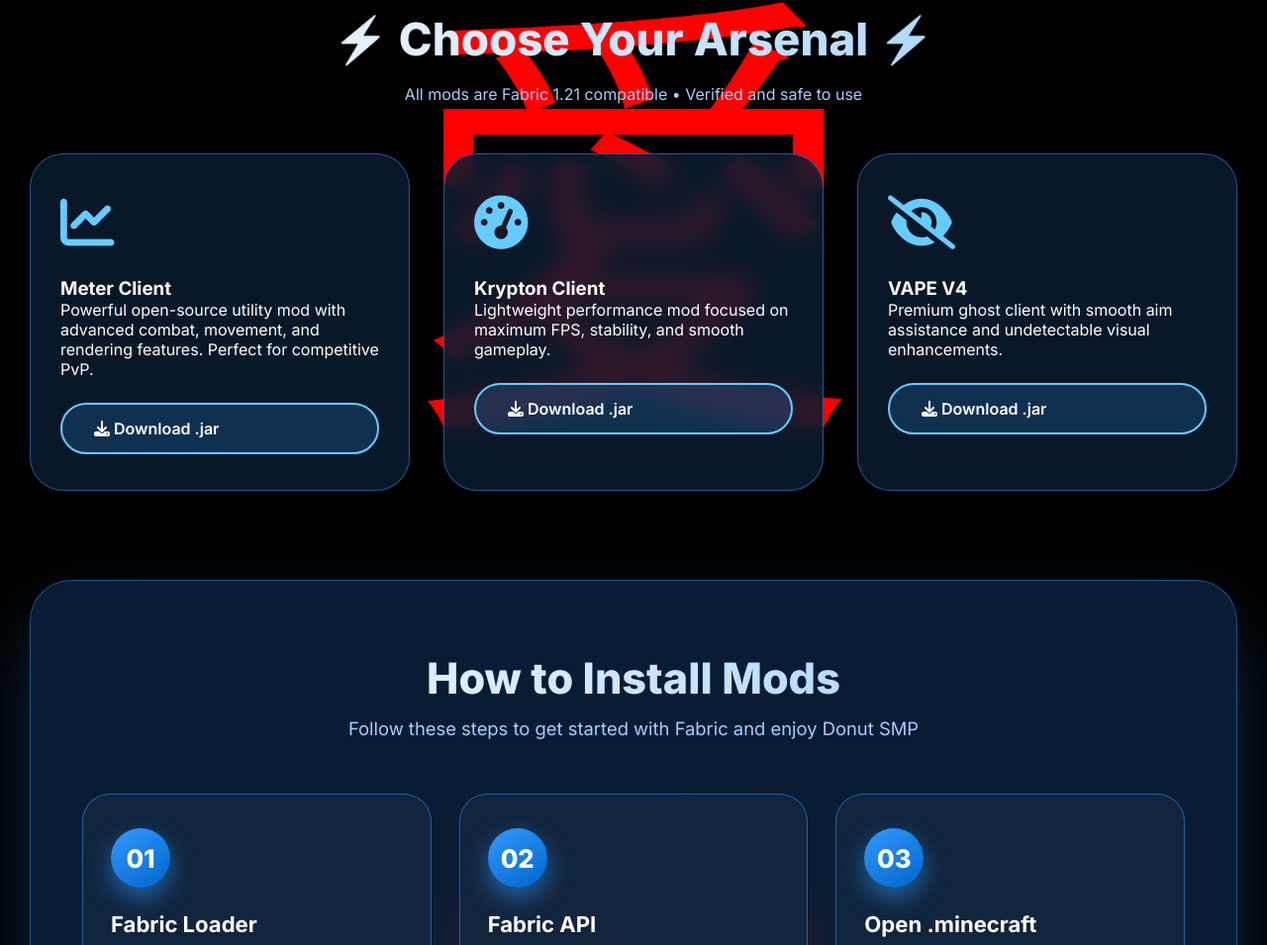
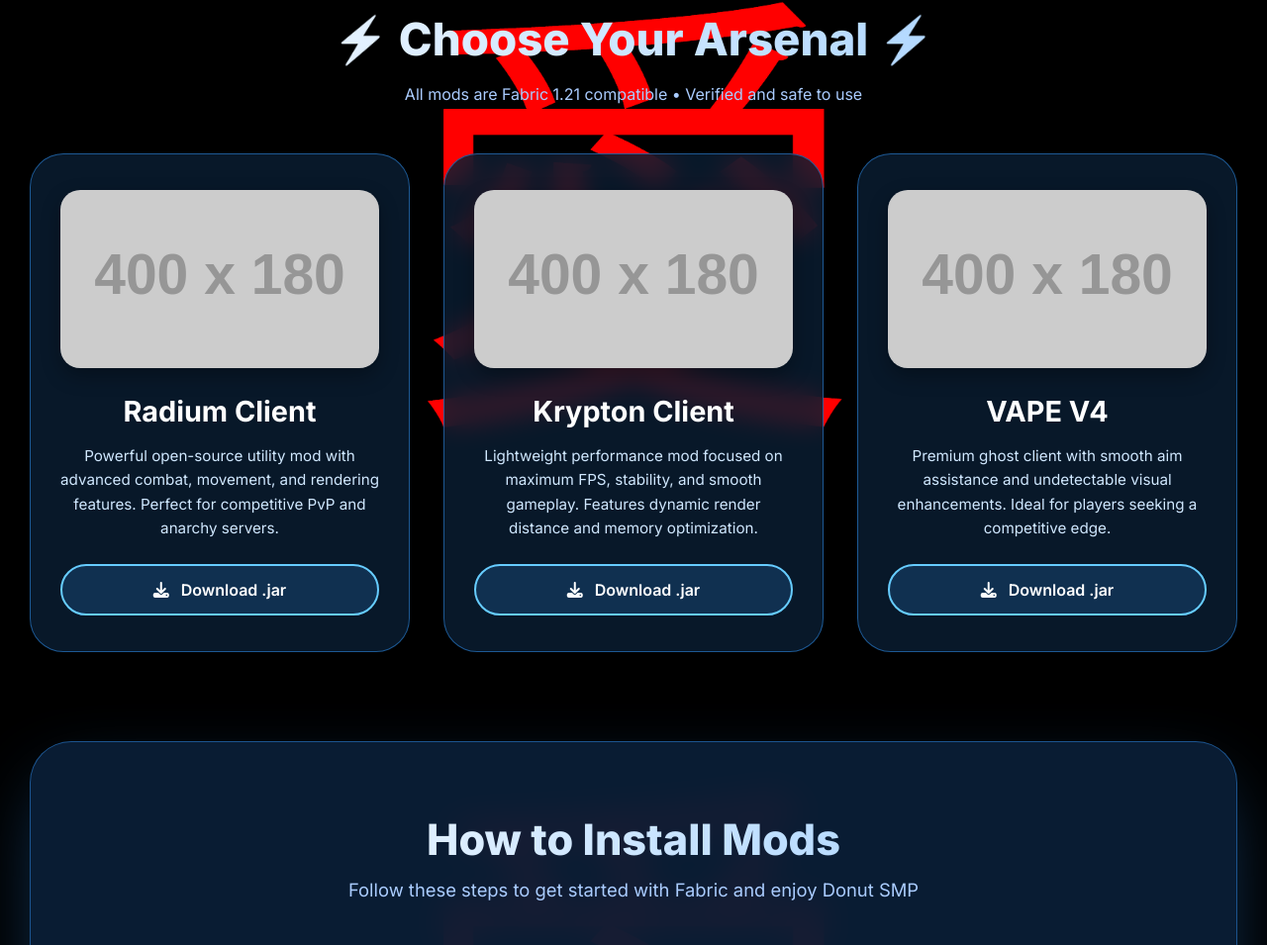
Before and after one commit to elrrayan4-maker/donutstore, a plain HTML site: page index.html in a window 1280 px wide. Shown: the part 933-1888 px from the top of the page at 99% size. Drawn offline with Linux system fonts and the light colour scheme; placeholder pictures from the web are drawn by us; animation ran at ten frames a second.

Commit message:
Update index.html

```diff
--- a/index.html
+++ b/index.html
@@ -319,7 +319,7 @@
             color: transparent;
         }
 
-        /* Mod Cards */
+        /* Mod Cards with Images */
         .mods-grid {
             display: grid;
             grid-template-columns: repeat(auto-fit, minmax(320px, 1fr));
@@ -336,6 +336,7 @@
             transition: all 0.5s cubic-bezier(0.23, 1, 0.32, 1);
             position: relative;
             overflow: hidden;
+            text-align: center;
         }
 
         .mod-card:hover {
@@ -344,19 +345,36 @@
             box-shadow: 0 35px 70px -15px rgba(51, 153, 255, 0.55);
         }
 
-        .mod-icon {
-            font-size: 3.4rem;
+        .mod-image {
+            width: 100%;
+            height: 180px;
+            object-fit: cover;
+            border-radius: 20px;
             margin-bottom: 22px;
-            color: #66ccff;
             transition: all 0.4s ease;
+            box-shadow: 0 8px 20px rgba(0,0,0,0.3);
         }
 
-        .mod-card:hover .mod-icon {
-            transform: scale(1.25) rotate(12deg);
+        .mod-card:hover .mod-image {
+            transform: scale(1.05);
+            box-shadow: 0 12px 30px rgba(51, 153, 255, 0.4);
+        }
+
+        .mod-card h3 {
+            font-size: 1.8rem;
+            font-weight: 700;
+            margin-bottom: 16px;
+            color: white;
+        }
+
+        .mod-card p {
+            color: #d0e8ff;
+            line-height: 1.6;
+            margin-bottom: 24px;
+            font-size: 0.95rem;
         }
 
         .download-btn {
-            margin-top: 24px;
             background: rgba(51, 153, 255, 0.18);
             border: 2px solid #66ccff;
             color: white;
@@ -366,6 +384,10 @@
             cursor: pointer;
             transition: all 0.4s ease;
             width: 100%;
+            display: inline-flex;
+            align-items: center;
+            justify-content: center;
+            gap: 12px;
         }
 
         .download-btn:hover {
@@ -494,6 +516,7 @@
         @media (max-width: 860px) {
             .hero-left h2 { font-size: 2.8rem; }
             .hero { padding: 60px 0; }
+            .mod-image { height: 150px; }
         }
     </style>
 </head>
@@ -551,7 +574,7 @@
         </div>
     </div>
 
-    <!-- Mods Section -->
+    <!-- Mods Section with Local Images -->
     <div id="mods">
         <div class="section-title">⚡ Choose Your Arsenal ⚡</div>
         <div style="text-align:center; color:#aaccff; margin-bottom:50px;">
@@ -560,28 +583,31 @@
     </div>
 
     <div class="mods-grid">
+        <!-- Meter Client with rad.png -->
         <div class="mod-card">
-            <div class="mod-icon"><i class="fas fa-chart-line"></i></div>
-            <h3>Meter Client</h3>
-            <p>Powerful open-source utility mod with advanced combat, movement, and rendering features. Perfect for competitive PvP.</p>
+            <img class="mod-image" src="rad.png" alt="Radium Client" onerror="this.src='https://via.placeholder.com/400x180/1a3a5a/66ccff?text=Meter+Client'">
+            <h3>Radium Client</h3>
+            <p>Powerful open-source utility mod with advanced combat, movement, and rendering features. Perfect for competitive PvP and anarchy servers.</p>
             <div class="download-btn" onclick="simulateDownload('Meter Client')">
                 <i class="fas fa-download"></i> Download .jar
             </div>
         </div>
 
+        <!-- Krypton Client with krypto.png -->
         <div class="mod-card">
-            <div class="mod-icon"><i class="fas fa-tachometer-alt"></i></div>
+            <img class="mod-image" src="krypto.png" alt="Krypton Client" onerror="this.src='https://via.placeholder.com/400x180/1a3a5a/66ccff?text=Krypton+Client'">
             <h3>Krypton Client</h3>
-            <p>Lightweight performance mod focused on maximum FPS, stability, and smooth gameplay.</p>
+            <p>Lightweight performance mod focused on maximum FPS, stability, and smooth gameplay. Features dynamic render distance and memory optimization.</p>
             <div class="download-btn" onclick="simulateDownload('Krypton Client')">
                 <i class="fas fa-download"></i> Download .jar
             </div>
         </div>
 
+        <!-- VAPE V4 with vape.png -->
         <div class="mod-card">
-            <div class="mod-icon"><i class="fas fa-eye-slash"></i></div>
+            <img class="mod-image" src="vape.png" alt="VAPE V4" onerror="this.src='https://via.placeholder.com/400x180/1a3a5a/66ccff?text=VAPE+V4'">
             <h3>VAPE V4</h3>
-            <p>Premium ghost client with smooth aim assistance and undetectable visual enhancements.</p>
+            <p>Premium ghost client with smooth aim assistance and undetectable visual enhancements. Ideal for players seeking a competitive edge.</p>
             <div class="download-btn" onclick="simulateDownload('VAPE V4')">
                 <i class="fas fa-download"></i> Download .jar
             </div>
@@ -773,7 +799,16 @@
     this.src = "https://via.placeholder.com/540x360/002244/66ccff?text=Donut+SMP+Preview";
 };
 
+// Image error handling for mod images
+document.querySelectorAll('.mod-image').forEach(img => {
+    img.onerror = function() {
+        console.warn(`Image not found: ${this.src}`);
+        this.src = `https://via.placeholder.com/400x180/1a3a5a/66ccff?text=${this.alt || 'Mod Image'}`;
+    };
+});
+
 console.log("%cDonut SMP Blue & White Theme Loaded Successfully 💙", "color:#66ccff; font-weight:bold");
+console.log("%cMod images: rad.png, krypto.png, vape.png should be in the same folder", "color:#88ccff");
 </script>
 </body>
 </html>
```
